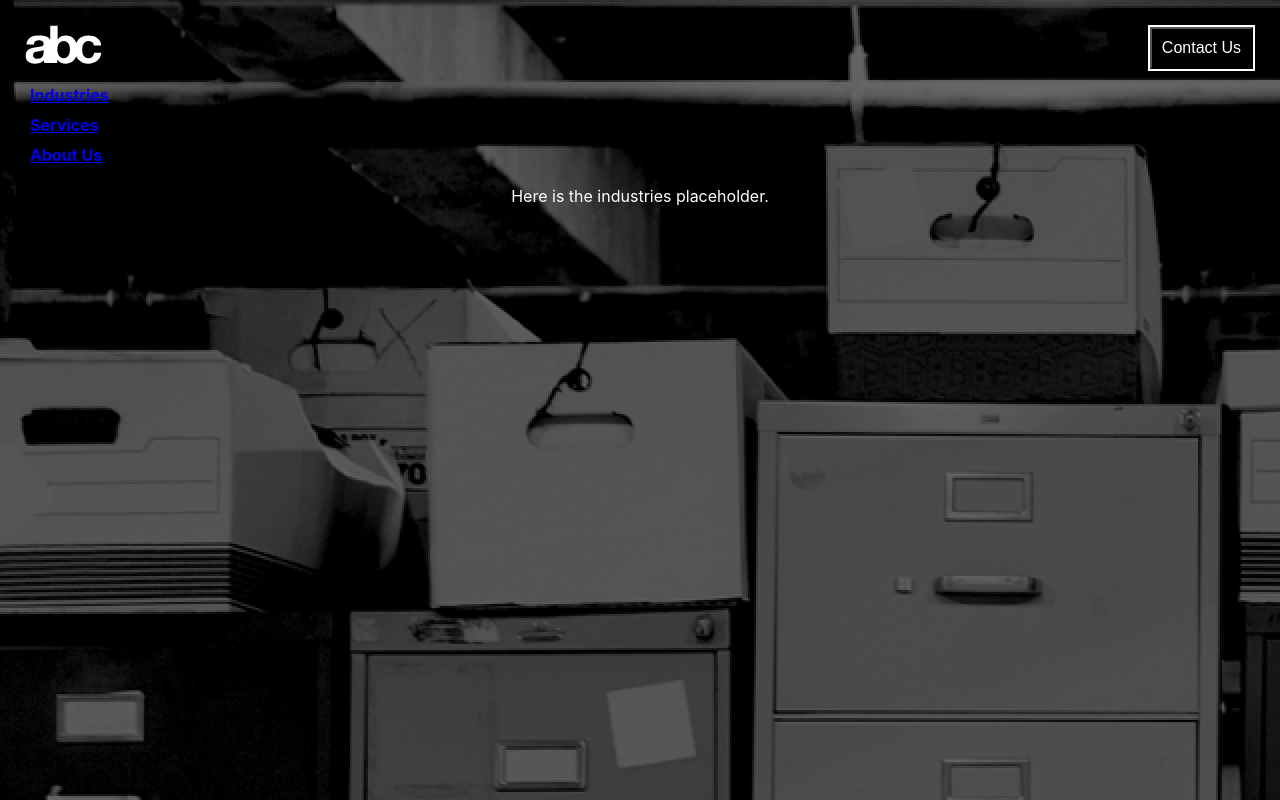
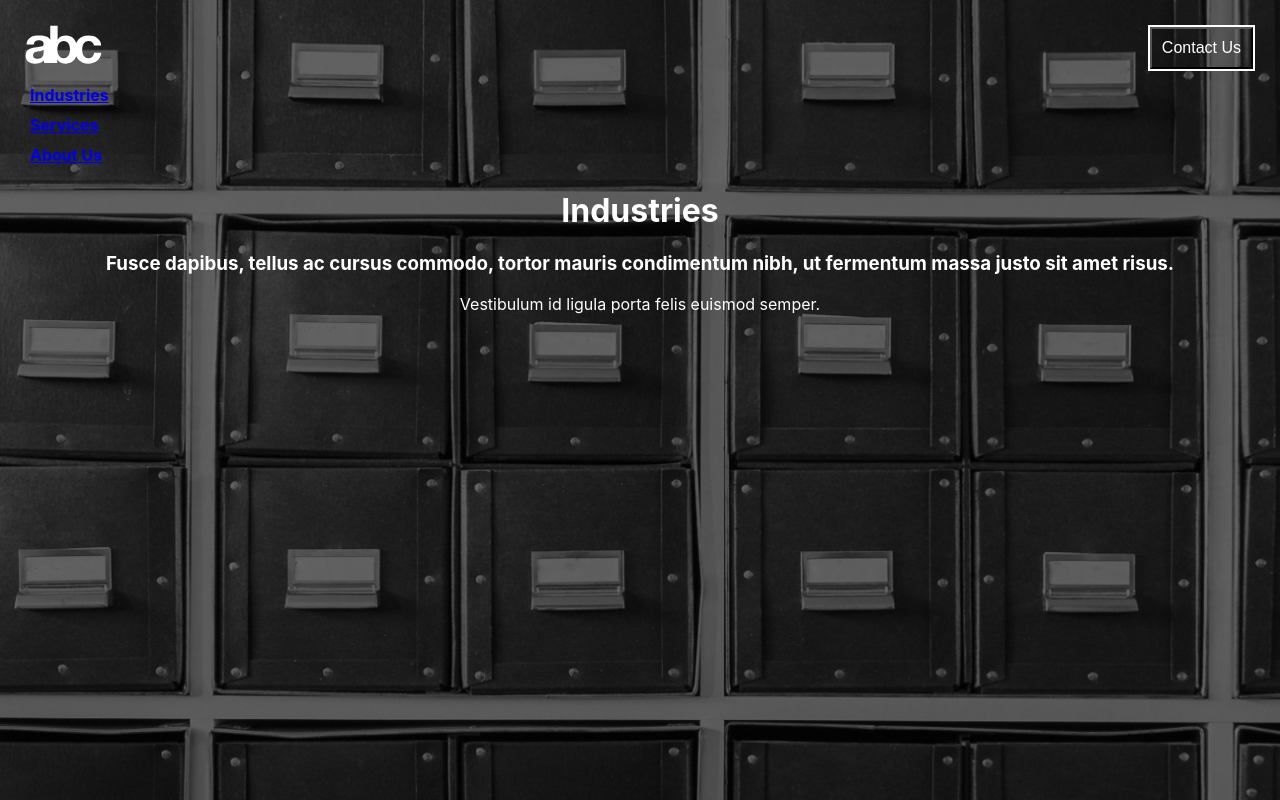
Before and after one commit to JustJeo/bukwild-marquee-test, a React (Create React App) app: page /industries in a window 1280 px wide. Built offline with nearby package versions, Linux system fonts and the light colour scheme.

Commit message:
Hard codes page contents for now. Fixes background image issues.

```diff
--- a/src/App.css
+++ b/src/App.css
@@ -38,9 +38,9 @@
   }
 }
 
-/* header {
-  display: flex;
-} */
+header {
+  background-color: transparent;
+}
 
 .logo {
   display: block;
--- a/src/App.js
+++ b/src/App.js
@@ -1,11 +1,9 @@
-import Header from './components/Header'
 import Routes from './config/Routes'
 import './App.css';
 
 function App() {
   return (
     <div className="App">
-      <Header />
       <Routes />
     </div>
   );
--- a/src/components/Header.js
+++ b/src/components/Header.js
@@ -1,24 +1,24 @@
-import React from 'react';
-import logo from '../logo.svg';
-import { Link } from 'react-router-dom'
+// import React from 'react';
+// import logo from '../logo.svg';
+// import { Link } from 'react-router-dom'
 
-const Header = () => {
-  return (
-    <header>
-      <div className = "contact">
-        <button>Contact Us</button>
-      </div>
-      <img src={logo} className = 'logo' alt="logo"/>
-      {/* Links to different pages */}
-      <div className = 'menu'>
-        <ul>
-          <li><Link to = {'/industries'}>Industries</Link></li>
-          <li><Link to = {'/services'}>Services</Link></li>
-          <li><Link to = {'/aboutus'}>About Us</Link></li>
-        </ul>
-      </div>
-    </header>
-  )
-}
+// const Header = () => {
+//   return (
+//     <header>
+//       <div className = "contact">
+//         <button>Contact Us</button>
+//       </div>
+//       <img src={logo} className = 'logo' alt="logo"/>
+//       {/* Links to different pages */}
+//       <div className = 'menu'>
+//         <ul>
+//           <li><Link to = {'/industries'}>Industries</Link></li>
+//           <li><Link to = {'/services'}>Services</Link></li>
+//           <li><Link to = {'/aboutus'}>About Us</Link></li>
+//         </ul>
+//       </div>
+//     </header>
+//   )
+// }
 
-export default Header
+// export default Header
--- a/src/index.css
+++ b/src/index.css
@@ -5,7 +5,7 @@ body {
     sans-serif;
   -webkit-font-smoothing: antialiased;
   -moz-osx-font-smoothing: grayscale;
-  background-image: url("./assets/slide_three.jpg");
+  height: 100%;
 }
 
 code {
@@ -13,7 +13,19 @@ code {
     monospace;
 }
 
-/* .AboutUs {
+.Industries {
+  background-image: url("./assets/slide_one.jpg");
+}
+
+.Services {
+  background-image: url("./assets/slide_two.jpg");
+}
+
+.AboutUs {
   background-image: url("./assets/slide_three.jpg");
+}
+
+.Industries, .Services, .AboutUs {
+  min-height: 100vh;
   background-size: cover;
-} */
+}
--- a/src/pages/AboutUs.js
+++ b/src/pages/AboutUs.js
@@ -1,8 +1,22 @@
 import React from 'react';
+import logo from '../logo.svg';
+import { Link } from 'react-router-dom'
 
 const AboutUs = () => {
   return (
     <div className = "AboutUs">
+      <div className = "contact">
+        <button>Contact Us</button>
+      </div>
+      <img src={logo} className = 'logo' alt="logo"/>
+      {/* Links to different pages */}
+      <div className = 'menu'>
+        <ul>
+          <li><Link to = {'/industries'}>Industries</Link></li>
+          <li><Link to = {'/services'}>Services</Link></li>
+          <li><Link to = {'/aboutus'}>About Us</Link></li>
+        </ul>
+      </div>
       <div className = "Header">
         <h1>Maecenas sed diam eget risus varius blandit sit amet non magna</h1>
       </div>
--- a/src/pages/Industries.js
+++ b/src/pages/Industries.js
@@ -1,8 +1,32 @@
 import React from 'react';
+import logo from '../logo.svg';
+import { Link } from 'react-router-dom'
 
 const Industries = () => {
   return (
-    <p>Here is the industries placeholder.</p>
+    <div className = "Industries">
+      <div className = "contact">
+        <button>Contact Us</button>
+      </div>
+      <img src={logo} className = 'logo' alt="logo"/>
+      {/* Links to different pages */}
+      <div className = 'menu'>
+        <ul>
+          <li><Link to = {'/industries'}>Industries</Link></li>
+          <li><Link to = {'/services'}>Services</Link></li>
+          <li><Link to = {'/aboutus'}>About Us</Link></li>
+        </ul>
+      </div>
+      <div className = "Header">
+        <h1>Industries</h1>
+      </div>
+      <div className = "Subhead">
+        <h3>Fusce dapibus, tellus ac cursus commodo, tortor mauris condimentum nibh, ut fermentum massa justo sit amet risus.</h3>
+      </div>
+      <div className = "CTA">
+        <p>Vestibulum id ligula porta felis euismod semper.</p>
+      </div>
+    </div>
   )
 }
 
--- a/src/pages/Services.js
+++ b/src/pages/Services.js
@@ -1,8 +1,32 @@
 import React from 'react';
+import logo from '../logo.svg';
+import { Link } from 'react-router-dom'
 
 const Services = () => {
   return (
-    <p>Here is the services placeholder.</p>
+    <div className = "Services">
+      <div className = "contact">
+        <button>Contact Us</button>
+      </div>
+      <img src={logo} className = 'logo' alt="logo"/>
+      {/* Links to different pages */}
+      <div className = 'menu'>
+        <ul>
+          <li><Link to = {'/industries'}>Industries</Link></li>
+          <li><Link to = {'/services'}>Services</Link></li>
+          <li><Link to = {'/aboutus'}>About Us</Link></li>
+        </ul>
+      </div>
+      <div className = "Header">
+        <h1>Services</h1>
+      </div>
+      <div className = "Subhead">
+        <h3>Cras mattis consectetur purus sit amet fermentum.</h3>
+      </div>
+      <div className = "CTA">
+        <p>Donec id elit non mi porta gravida at eget metus.</p>
+      </div>
+    </div>
   )
 }
 
```
